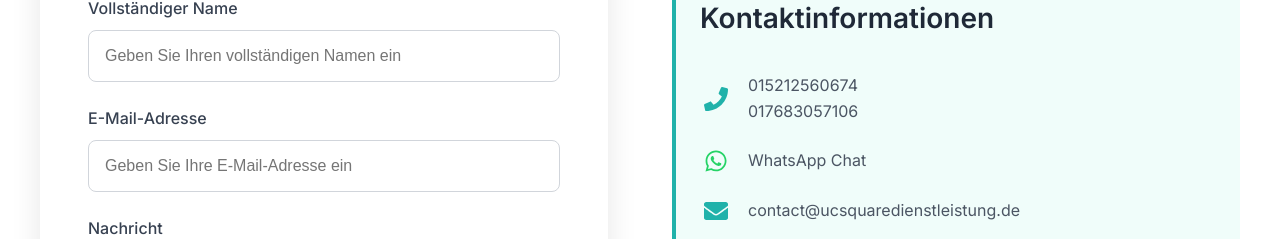
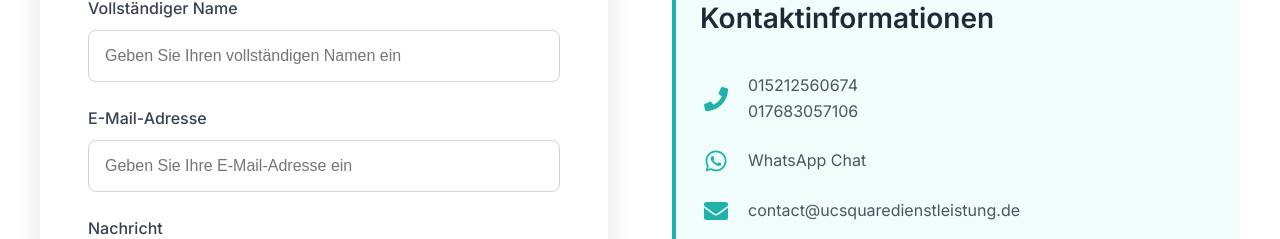
Before and after one commit to Brillianzhub/ucsquaredienstleistung, a Next.js app: page / in a window 1280 px wide. Shown: the part 5175-5414 px from the top of the page. Built offline with nearby package versions, Linux system fonts and the light colour scheme.

Commit message:
Updated page.tsx

```diff
--- a/app/page.tsx
+++ b/app/page.tsx
@@ -372,7 +372,7 @@ export default function CleaningService() {
                 </span>
               </div>
               <div className="contact-item">
-                <FaWhatsapp className="contact-icon" style={{ color: '#25D366' }} />
+                <FaWhatsapp className="contact-icon" />
                 <span className="contact-text">
                   <a
                     href="https://wa.me/4915212560674"
```
